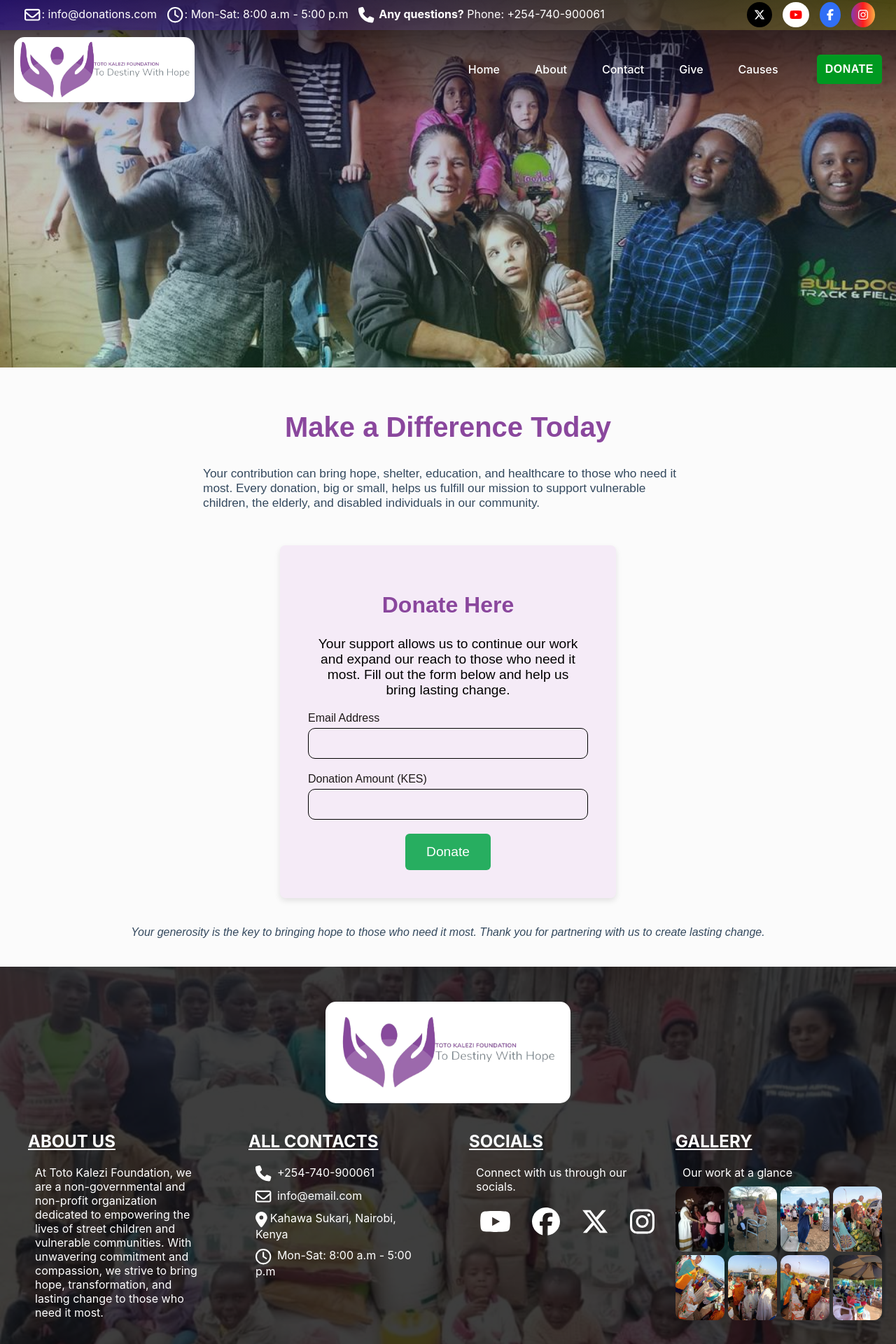
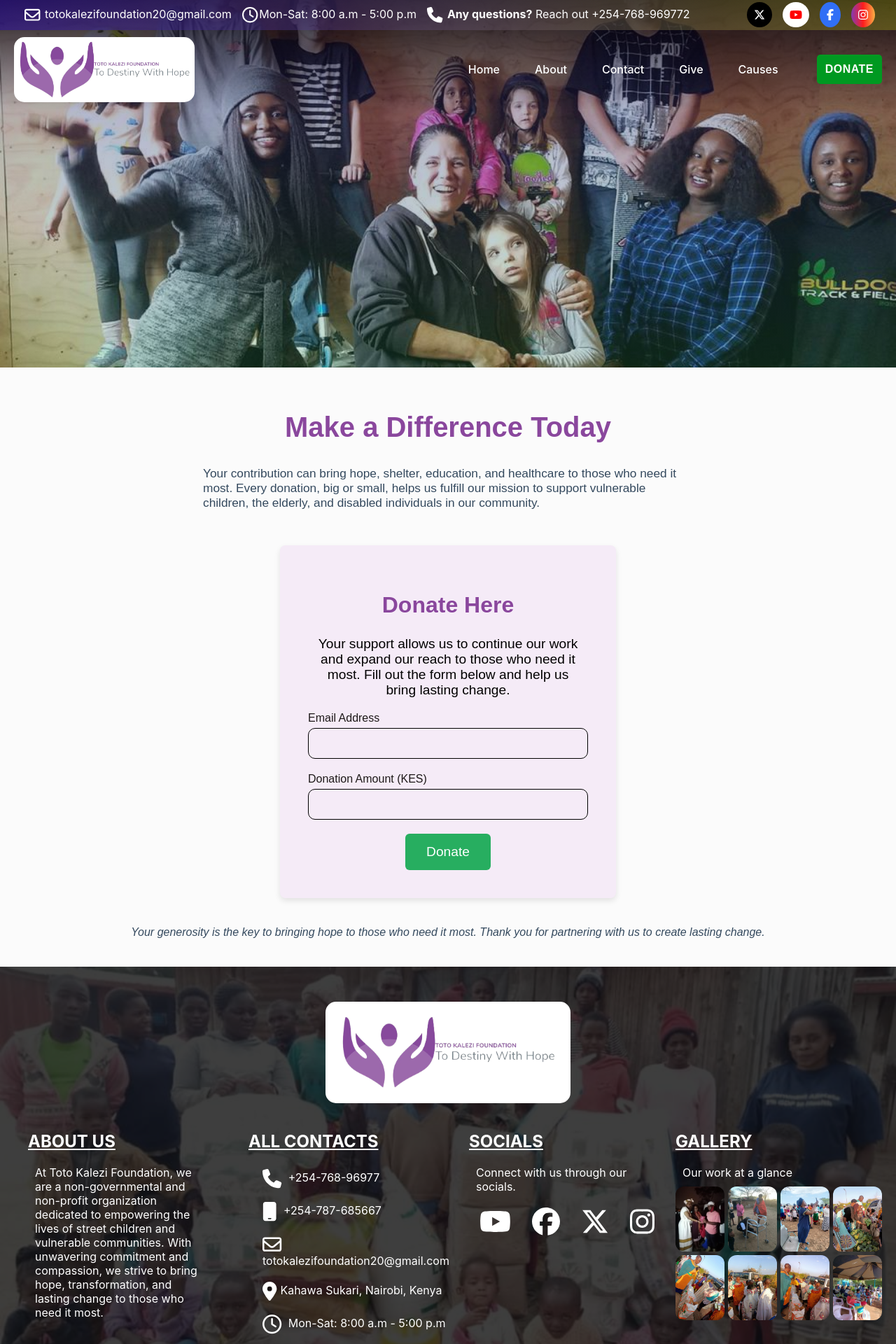
Before and after one commit to IsaacNjenga/Toto_Kalezi, a React (Create React App) app in the folder front/: page /give in a window 1280 px wide. Shown: the top 1920 px of the page at 70% size. Built offline with nearby package versions, Linux system fonts and the light colour scheme.

Commit message:
fixed media css

```diff
--- a/front/src/assets/css/footer.css
+++ b/front/src/assets/css/footer.css
@@ -42,6 +42,15 @@
   width: 100%;
 }
 
+.contacts-footer {
+  width: 100%;
+}
+
+.contacts-footer p {
+  width: 100%;
+  padding: 5px 10px;
+}
+
 .about-us-footer,
 .contacts-footer,
 .socials-footer {
@@ -53,8 +62,8 @@
 .footer-clock-icon,
 .footer-phone-icon,
 .footer-location-icon {
-  padding-right: 4px;
-  font-size: 1.4rem;
+  padding-right: 5px;
+  font-size: 1.7rem;
   vertical-align: middle;
 }
 
--- a/front/src/assets/css/home.css
+++ b/front/src/assets/css/home.css
@@ -520,8 +520,39 @@ p {
     align-items: center;
   }
 
+  .call-to-action-container {
+    margin: auto;
+    background-color: #87489e16;
+  }
+  .dfsh {
+    border-right: 2px solid rgba(128, 0, 128, 0);
+    display: flex;
+    padding: auto;
+  }
+
+  .call-to-action-image {
+    width: 100%;
+    height: auto;
+    object-fit: cover;
+  }
+
+  .call-to-action-donation {
+    padding: auto;
+    margin: auto;
+  }
+
+  .call-to-action-donation-image {
+    width: 100%;
+    height: auto;
+    object-fit: cover;
+  }
+
   .team-card,
   .info-card {
     width: 60%;
   }
+
+  .donation-form {
+    display: none;
+  }
 }
--- a/front/src/components/footer.js
+++ b/front/src/components/footer.js
@@ -19,7 +19,11 @@ import pic8 from "../assets/images/gallery_images/8.jpeg";
 
 import footerbg from "../assets/images/footer-bg.jpeg";
 import { faClock, faEnvelope } from "@fortawesome/free-regular-svg-icons";
-import { faLocationDot, faPhone } from "@fortawesome/free-solid-svg-icons";
+import {
+  faLocationDot,
+  faMobile,
+  faPhone,
+} from "@fortawesome/free-solid-svg-icons";
 import "../assets/css/footer.css";
 
 function Footer() {
@@ -78,14 +82,24 @@ function Footer() {
               <h2>ALL CONTACTS</h2>
               <p>
                 <FontAwesomeIcon icon={faPhone} className="footer-phone-icon" />{" "}
-                +254-740-900061
+                +254-768-96977
+              </p>
+              <p>
+                <FontAwesomeIcon icon={faMobile} className="footer-mail-icon" />{" "}
+                +254-787-685667
               </p>
               <p>
                 <FontAwesomeIcon
                   icon={faEnvelope}
                   className="footer-mail-icon"
-                />{" "}
-                info@email.com
+                />
+                <a
+                  href="mailto:
+                totokalezifoundation20@gmail.com"
+                  style={{ textDecoration: "none", color: "white" }}
+                >
+                  totokalezifoundation20@gmail.com
+                </a>
               </p>
               <p>
                 <FontAwesomeIcon
--- a/front/src/components/navbar.js
+++ b/front/src/components/navbar.js
@@ -61,23 +61,32 @@ function Navbar() {
         <div className="additional-info">
           <div className="info-text">
             <p>
-              <FontAwesomeIcon icon={faEnvelope} className="mail-icon" />:
-              info@donations.com
+              <FontAwesomeIcon icon={faEnvelope} className="mail-icon" />{" "}
+              <a
+                href="mailto:
+                totokalezifoundation20@gmail.com"
+                style={{ textDecoration: "none", color: "white" }}
+              >
+                totokalezifoundation20@gmail.com
+              </a>
             </p>
             <p>
-              <FontAwesomeIcon icon={faClock} className="clock-icon" />:
+              <FontAwesomeIcon icon={faClock} className="clock-icon" />
               Mon-Sat: 8:00 a.m - 5:00 p.m
             </p>{" "}
             <p>
               <FontAwesomeIcon icon={faPhone} className="phone-icon" />{" "}
-              <strong>Any questions?</strong> Phone: +254-740-900061
+              <strong>Any questions?</strong> Reach out +254-768-969772
             </p>{" "}
           </div>
-          <div className="additional-info-icons"> <FontAwesomeIcon
+          <div className="additional-info-icons">
+            {" "}
+            <FontAwesomeIcon
               icon={faXTwitter}
               className="twitter-icon"
               onClick={toTwitter}
-            /> <FontAwesomeIcon
+            />{" "}
+            <FontAwesomeIcon
               icon={faYoutube}
               className="youtube-icon"
               onClick={toYoutube}
@@ -87,8 +96,6 @@ function Navbar() {
               className="facebook-icon"
               onClick={toFacebook}
             />
-
-
             <FontAwesomeIcon
               icon={faInstagram}
               className="insta-icon"
```
